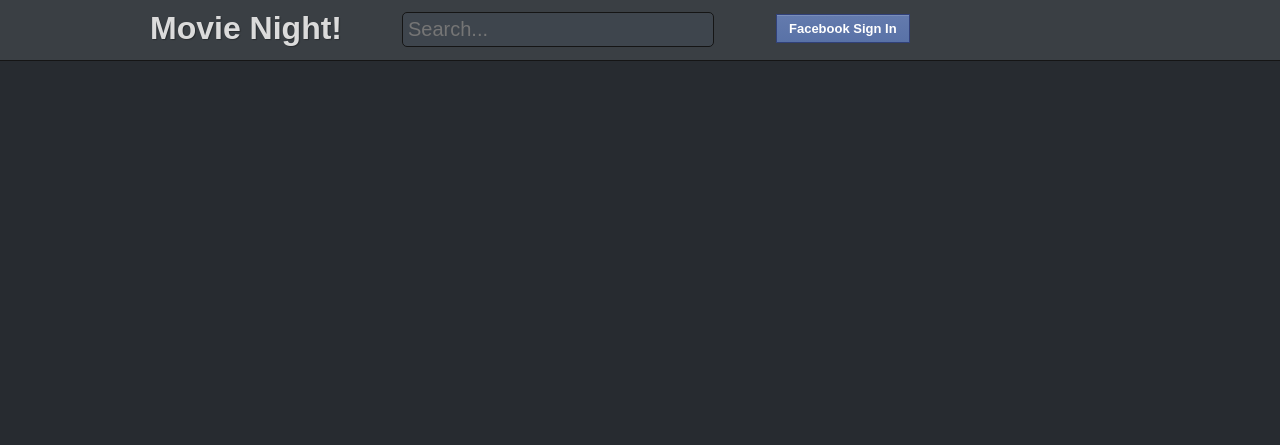
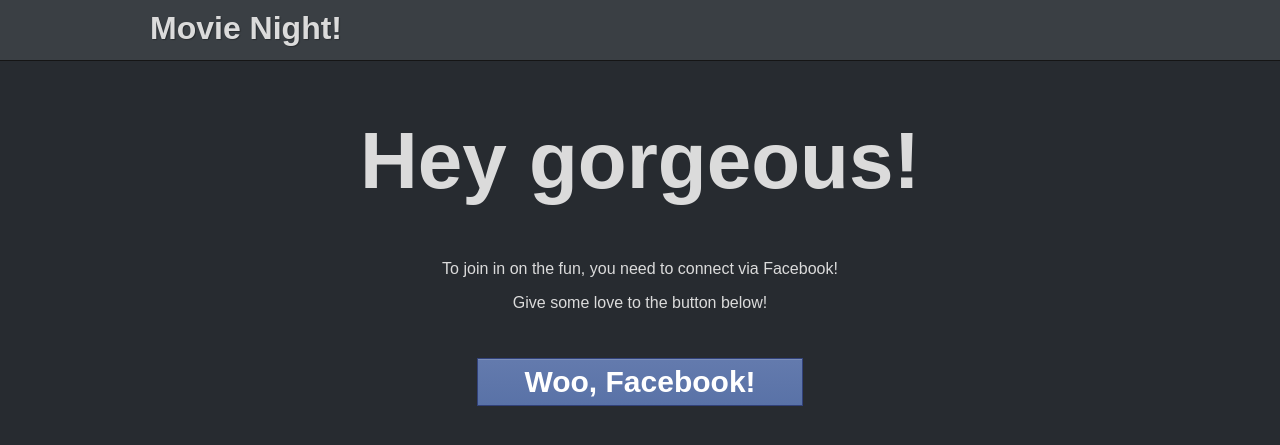
Before and after one commit to Olivia5k/movienight, a Django app: page / in a window 1280 px wide. Shown: the top 445 px of the page. Run offline with Django 3.2, Linux system fonts and the light colour scheme; parts of the project's set-up code (start-up, migrations or seed data) failed here and were passed over; some libraries are stand-ins or nearby versions; some web fonts are replaced.

Commit message:
Add outside hero

```diff
--- a/movienight/mn/templates/index.html
+++ b/movienight/mn/templates/index.html
@@ -19,22 +19,33 @@
         <a href="/">
           <h1>Movie Night!</h1>
         </a>
-        <input type="text" ref="search" name="search" placeholder="Search..." />
         {% if user.is_authenticated %}
+          <input type="text" ref="search" name="search" placeholder="Search..." />
           <a href="/user/{{ user.first_name }}" class="movieNav">
             <img src="{{ user.picture }}" />
             <p>{{ user.first_name }}</p>
           </a>
-        {% else %}
-          <div class="movieNav">
-            <a class="facebook-btn" href="/login/facebook/">Facebook Sign In</a>
-          </div>
         {% endif %}
       </form>
     </div>
 
-    <div id="main">
-      {% block content %}{% endblock %}
-    </div>
+    {% if user.is_authenticated %}
+      <div id="main">{% block content %}{% endblock %}</div>
+    {% else %}
+      <div id="main" class="outside">
+        <h1>
+          Hey gorgeous!
+        </h1>
+        <p>
+          To join in on the fun, you need to connect via Facebook!
+        </p>
+        <p>
+          Give some love to the button below!
+        </p>
+        <a class="facebook-btn" href="/login/facebook/">
+          Woo, Facebook!
+        </a>
+      </div>
+    {% endif %}
   </body>
 </html>
--- a/movienight/static/css.css
+++ b/movienight/static/css.css
@@ -213,3 +213,15 @@ a {
 #cast-ticker.unused {
   color: #888;
 }
+
+#main.outside {
+  text-align: center;
+}
+#main.outside h1 {
+  font-size: 80px;
+}
+#main.outside .facebook-btn {
+  margin: 30px auto;
+  font-size: 30px;
+  width: 300px;
+}
```
